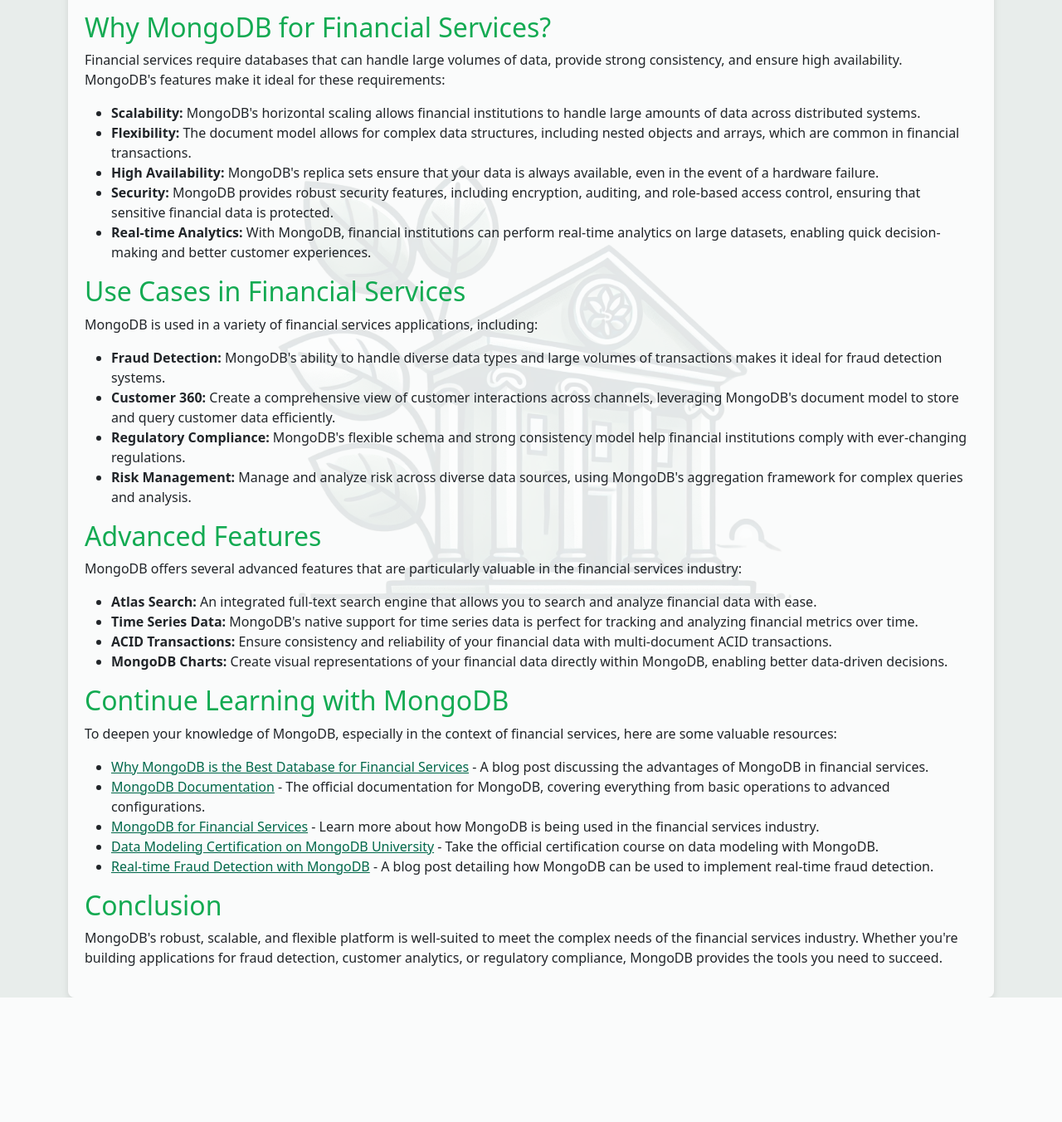
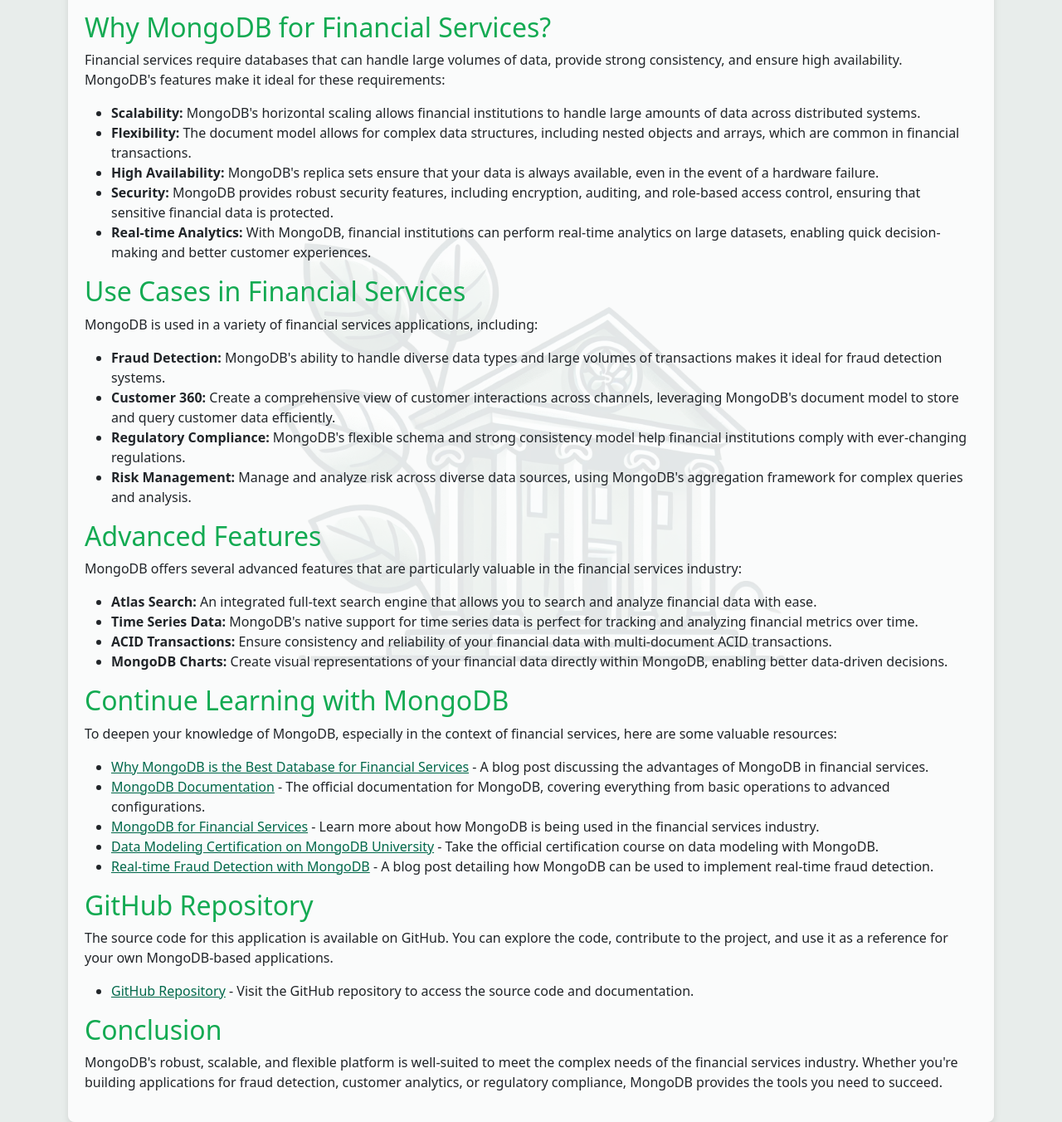
Before and after one commit to mongodb-developer/mongodbank, a Flask app: page /about in a window 1280 px wide. Shown: the part 246-1598 px from the top of the page at 83% size. Before the commit the page ends 1448 px from the top, so only its background shows below. Run offline with Flask 3, Linux system fonts and the light colour scheme; some libraries are stand-ins or nearby versions.

Commit message:
about information

```diff
--- a/templates/about.html
+++ b/templates/about.html
@@ -48,11 +48,19 @@
         To deepen your knowledge of MongoDB, especially in the context of financial services, here are some valuable resources:
     </p>
     <ul>
-        <li><a href="https://www.mongodb.com/solutions/industries/financial-services/core-banking?tck=financialservicespage" target="_blank" style="color: #00684A;">Why MongoDB is the Best Database for Financial Services</a> - A blog post discussing the advantages of MongoDB in financial services.</li>
+        <li><a href="https://www.mongodb.com/blog/post/why-mongodb-is-the-best-database-for-financial-services" target="_blank" style="color: #00684A;">Why MongoDB is the Best Database for Financial Services</a> - A blog post discussing the advantages of MongoDB in financial services.</li>
         <li><a href="https://www.mongodb.com/docs/manual/" target="_blank" style="color: #00684A;">MongoDB Documentation</a> - The official documentation for MongoDB, covering everything from basic operations to advanced configurations.</li>
         <li><a href="https://www.mongodb.com/financial-services" target="_blank" style="color: #00684A;">MongoDB for Financial Services</a> - Learn more about how MongoDB is being used in the financial services industry.</li>
         <li><a href="https://learn.mongodb.com/learning-paths/data-modeling-for-mongodb" target="_blank" style="color: #00684A;">Data Modeling Certification on MongoDB University</a> - Take the official certification course on data modeling with MongoDB.</li>
         <li><a href="https://www.mongodb.com/blog/post/real-time-fraud-detection-with-mongodb" target="_blank" style="color: #00684A;">Real-time Fraud Detection with MongoDB</a> - A blog post detailing how MongoDB can be used to implement real-time fraud detection.</li>
+    </ul>
+
+    <h2 style="color: #13AA52;">GitHub Repository</h2>
+    <p>
+        The source code for this application is available on GitHub. You can explore the code, contribute to the project, and use it as a reference for your own MongoDB-based applications.
+    </p>
+    <ul>
+        <li><a href="https://github.com/mongodb-developer/mongodbank" target="_blank" style="color: #00684A;">GitHub Repository</a> - Visit the GitHub repository to access the source code and documentation.</li>
     </ul>
 
     <h2 style="color: #13AA52;">Conclusion</h2>
```
